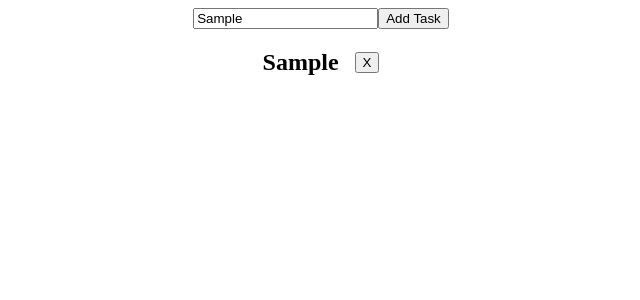
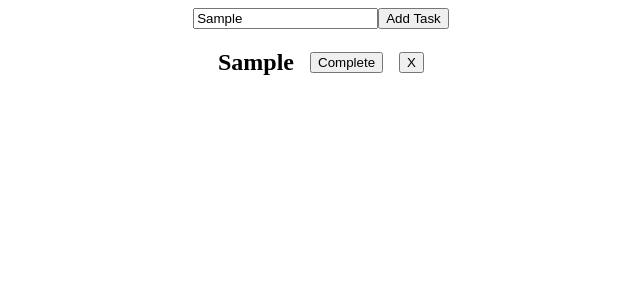
Before and after one commit to femiopebiyi/react-video-1, a React (Create React App) app: page / in a window 1280 px wide. Both pictures are taken after typing "Sample" into the empty fields and a click on the button "Add Task". Shown: the top 300 px of the page, without its empty margins (319-959 px from the left). Built offline with nearby package versions, Linux system fonts and the light colour scheme.

Commit message:
todo completion

```diff
--- a/src/App.js
+++ b/src/App.js
@@ -132,7 +132,8 @@ import { Task } from './Task';
     function addTask(){
       const task = {
         id: todoList.length === 0 ? 1 : todoList[todoList.length-1].id +1,
-        taskName: newTask
+        taskName: newTask,
+        completed: false
       }
       const newTodoList = [...todoList, task]
       setTodoList(newTodoList)
@@ -146,6 +147,18 @@ import { Task } from './Task';
       setTodoList(newTodoList)
     }
 
+    const completeTask = (id)=>{
+      setTodoList(
+        todoList.map((task)=>{
+          if(task.id === id){
+            return{...task, completed:true}
+          } else{
+            return task
+          }
+        })
+      )
+    }
+
     return (
       <div className="App">
         <div className='addTask'>
@@ -154,7 +167,7 @@ import { Task } from './Task';
         </div>
         <div className='list'>
           {todoList.map((item)=>{
-            return <Task taskName = {item.taskName} id= {item.id} deleteTask={deleteTask}/>
+            return <Task taskName = {item.taskName} id= {item.id} deleteTask={deleteTask} completeTask={completeTask} completed={item.completed}/>
           })}
         </div>
       </div>
--- a/src/Task.js
+++ b/src/Task.js
@@ -1,6 +1,7 @@
  export const Task = (props)=>{
-    return <div className='contain'>
-              <h2>{props.taskName}</h2>
-              <button onClick={()=>props.deleteTask(props.id)}>X</button>
+    return <div className='contain' style={{backgroundColor:props.completed ? "green" : "white"}}>
+            <h2 style={{color: props.color}}>{props.taskName}</h2>
+            <button onClick={()=>props.completeTask(props.id)}>Complete</button>
+            <button onClick={()=>props.deleteTask(props.id)}>X</button>
             </div>
 }
```
